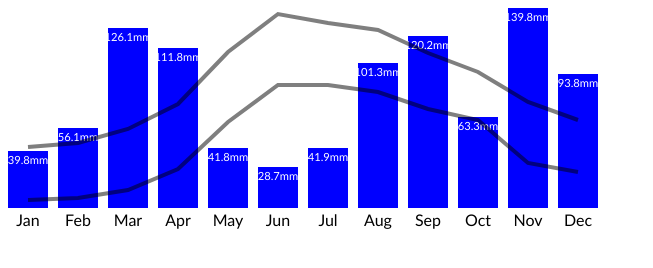
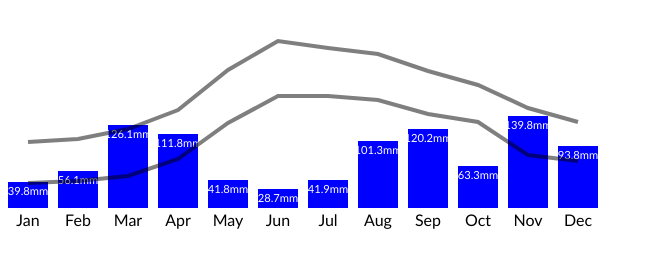
Before and after one commit to gregtyler/d3-experiments, a plain HTML site: page index.html in a window 1280 px wide. Shown: the whole page, without its empty margins (0-653 px from the left). Drawn offline with nearby package versions, Linux system fonts and the light colour scheme.

Commit message:
Change scale to include full data set

```diff
--- a/index.html
+++ b/index.html
@@ -12,8 +12,8 @@
     const monthNames = ['Jan', 'Feb', 'Mar', 'Apr', 'May', 'Jun', 'Jul', 'Aug', 'Sep', 'Oct', 'Nov', 'Dec'];
 
       getLerwickData()
-        .then(data => data.filter(d => d.yyyy === 1940))
-        .then(data => {
+        .then(fullData => {
+          const data = fullData.filter(d => d.yyyy === 1940)
           const barWidth = 40;
           const chartWidth = (barWidth + 10) * data.length;
           const chartHeight = 200;
@@ -25,11 +25,11 @@
             .range([0, chartWidth]);
           const y = d3
             .scaleLinear()
-            .domain([0, Math.max.apply(window, data.map(d => d.rain))])
+            .domain([0, Math.max.apply(window, fullData.map(d => d.rain))])
             .rangeRound([0, chartHeight]);
           const tempY = d3
             .scaleLinear()
-            .domain([Math.min.apply(window, data.map(d => Math.floor(d.tmin))), Math.max.apply(window, data.map(d => Math.ceil(d.tmax)))])
+            .domain([Math.min.apply(window, fullData.map(d => Math.floor(d.tmin))), Math.max.apply(window, fullData.map(d => Math.ceil(d.tmax)))])
             .rangeRound([0, chartHeight]);
 
           // Create a chart
@@ -108,6 +108,7 @@
           .then(response => {
             const lines = response.split('\n');
             const keys = lines.shift().split(/\s+/);
+            lines.pop(); // Ignore the end line
             return lines.map((line) => {
               return line.split(/\s+/).reduce((obj, item, index) => {
                 obj[keys[index]] = parseFloat(item, 10);
```
